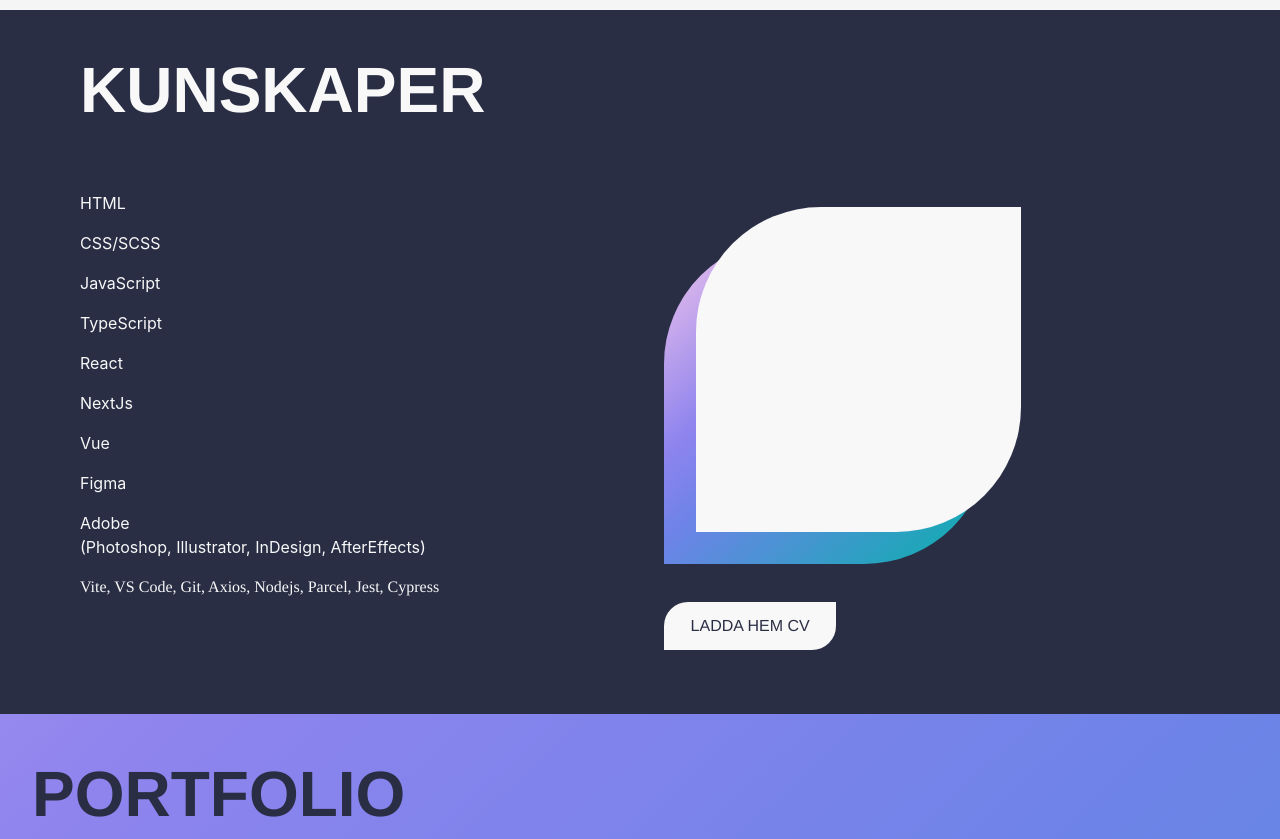
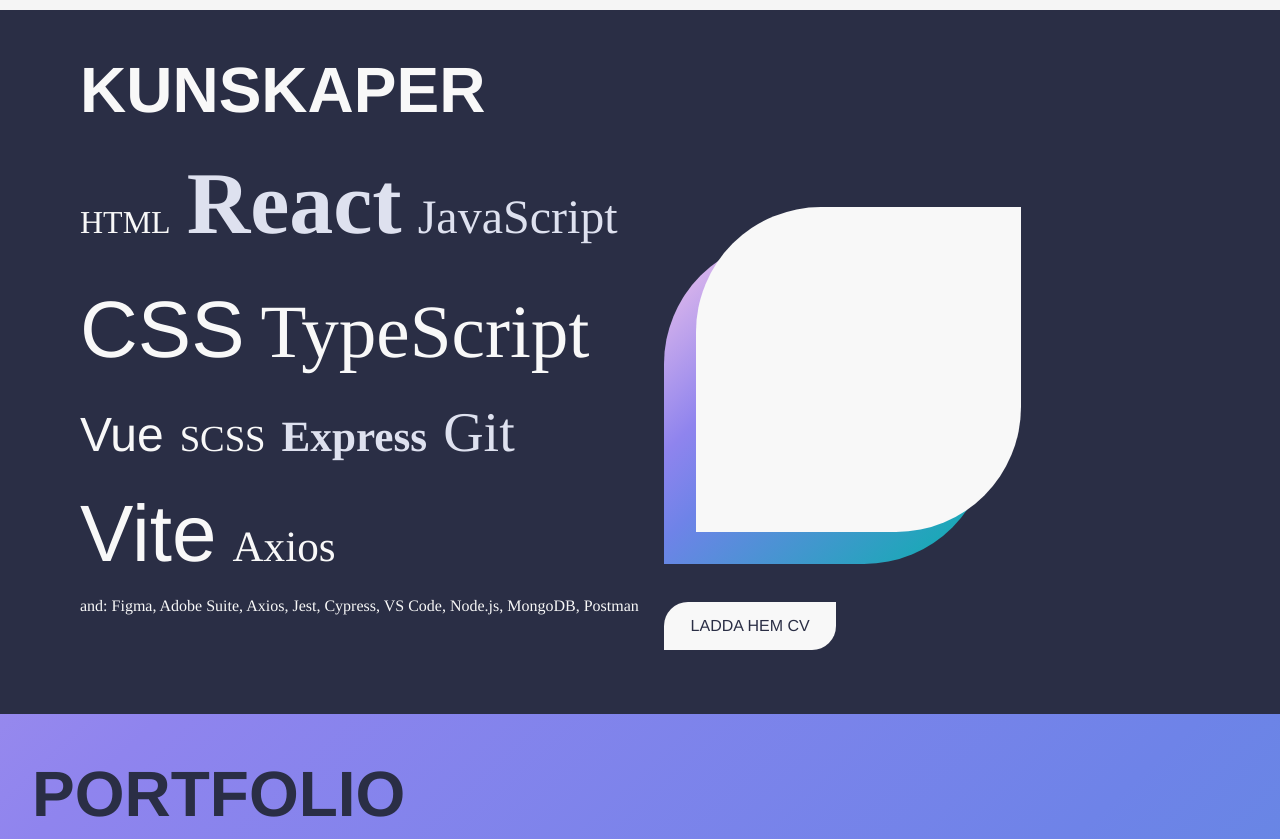
Before and after one commit to jenmwa/portfolio-react, a React (Vite) app: page / in a window 1280 px wide. Shown: the part 1480-2319 px from the top of the page. Built offline with nearby package versions, Linux system fonts and the light colour scheme; a web font is replaced by a local one.

Commit message:
knowledge keywords css added

```diff
--- a/src/components/Hero.tsx
+++ b/src/components/Hero.tsx
@@ -1,4 +1,3 @@
-import { useNavigate } from "react-router-dom";
 import { HeroButton } from "./styled/Buttons";
 import { Flex50percent, TextContainer } from "./styled/Divs";
 import { H1Light } from "./styled/Headings";
@@ -12,10 +11,8 @@ import {
 import jenny from "/jenny-waller-cv-sv.jpg";
 
 export const Hero = () => {
-  const navigate = useNavigate();
-
-  const goToAbout = () => {
-    navigate("/about");
+  const emailJenny = () => {
+    (window.location.href = "mailto:hej@jenwaller.se"), "_blank";
   };
 
   return (
@@ -41,7 +38,7 @@ export const Hero = () => {
             home_pin
           </SpanIcon>
           <SpanTextLight style={{ display: "inline" }}>Karlstad</SpanTextLight>
-          <HeroButton onClick={goToAbout}>
+          <HeroButton onClick={emailJenny}>
             <span className="material-symbols-outlined">mail</span> Kontakta mig
           </HeroButton>
         </TextContainer>
--- a/src/components/Knowledge.tsx
+++ b/src/components/Knowledge.tsx
@@ -9,7 +9,26 @@ export const Knowledge = () => {
     <>
       <SectionDark>
         <PContainer>
-          <H2>Kunskaper</H2>
+          <H2 style={{ marginBottom: "0rem" }}>Kunskaper</H2>
+          <div className="text-container">
+            <span className="text-html">HTML</span>
+            <span className="text-react">React</span>
+            <span className="text-js">JavaScript</span>
+            <span className="text-css">CSS</span>
+            <span className="text-ts">TypeScript</span>
+            <span className="text-vue">Vue</span>
+            <span className="text-scss">SCSS</span>
+            <span className="text-express">Express</span>
+            <span className="text-git">Git</span>
+            <span className="text-vite">Vite</span>
+            <span className="text-axios">Axios</span>
+
+            <span className="text-more">
+              and: Figma, Adobe Suite, Axios, Jest, Cypress, VS Code, Node.js,
+              MongoDB, Postman
+            </span>
+          </div>
+          {/* <H2>Kunskaper</H2>
           <ul>
             <li>HTML</li>
             <li>CSS/SCSS</li>
@@ -23,7 +42,7 @@ export const Knowledge = () => {
               Adobe<br></br>(Photoshop, Illustrator, InDesign, AfterEffects)
             </li>
           </ul>
-          <p>Vite, VS Code, Git, Axios, Nodejs, Parcel, Jest, Cypress</p>
+          <p>Vite, VS Code, Git, Axios, Nodejs, Parcel, Jest, Cypress</p> */}
         </PContainer>
         <div className="knowledge-cv-container">
           <ContainerDiv>
--- a/src/style/_knowledge.scss
+++ b/src/style/_knowledge.scss
@@ -1,3 +1,73 @@
+@import "../style/variables.scss";
+
+.text-container {
+  display: flex;
+  align-items: baseline;
+  flex-wrap: wrap;
+}
+.text-html {
+  font-size: 2rem;
+  margin-right: 1rem;
+}
+
+.text-react {
+  font-size: 5.5rem;
+  margin-right: 1rem;
+  font-weight: bold;
+  color: $grey300;
+}
+.text-js {
+  font-size: 3rem;
+  margin-right: 1rem;
+  color: $grey300;
+}
+
+.text-css {
+  font-size: 5rem;
+  font-family: $FontHeading;
+  margin-right: 1rem;
+}
+
+.text-ts {
+  font-size: 4.7rem;
+  margin-right: 1rem;
+}
+
+.text-vue {
+  font-size: 3rem;
+  font-family: $FontHeading;
+  margin-right: 1rem;
+}
+
+.text-scss {
+  font-size: 2.3rem;
+  margin-right: 1rem;
+}
+
+.text-express {
+  font-size: 2.7rem;
+  margin-right: 1rem;
+  font-weight: bolder;
+  color: $grey300;
+}
+
+.text-git {
+  font-size: 3.5rem;
+  margin-right: 1rem;
+  color: $grey300;
+}
+
+.text-vite {
+  font-size: 5rem;
+  font-family: $FontHeading;
+  margin-right: 1rem;
+}
+
+.text-axios {
+  font-size: 2.7rem;
+  margin-right: 1rem;
+}
+
 .knowledge-cv-container {
   @media (min-width: 768px) {
     margin-left: -4rem;
```
